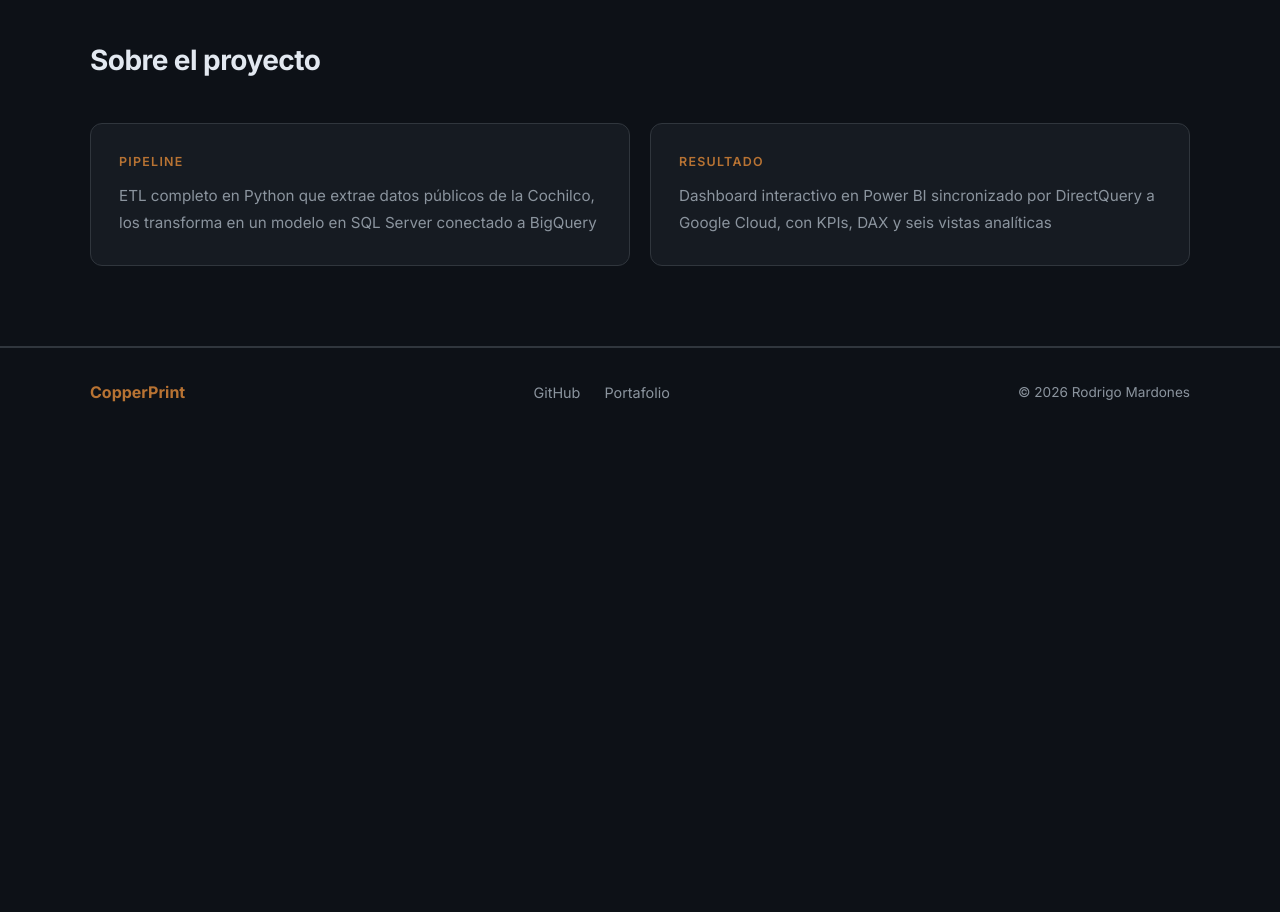
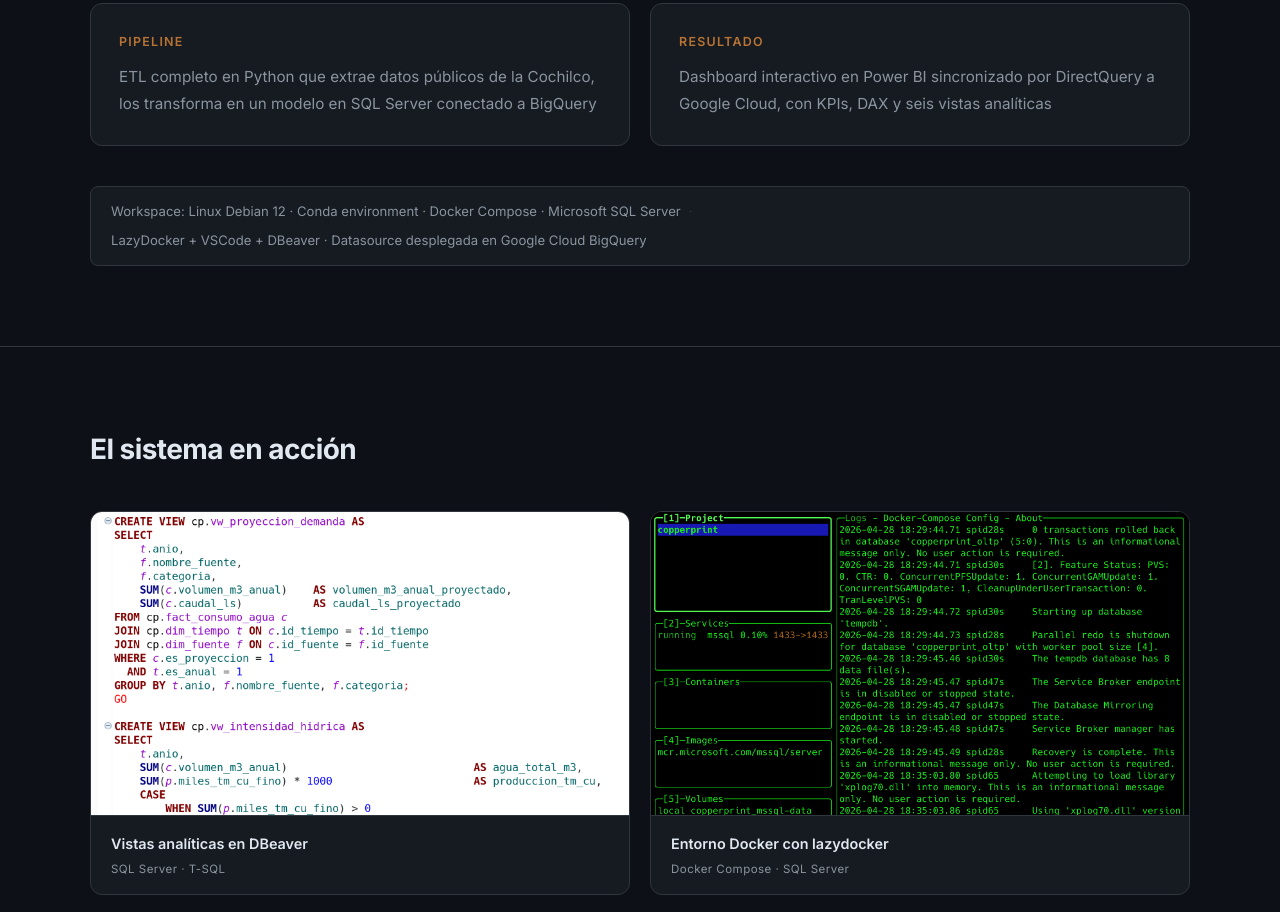
Before and after one commit to rmardonesa/CopperPrint, an Astro site in the folder web/: page / in a window 1280 px wide. Shown: the part 1830-2742 px from the top of the page. Before the commit the page ends 2267 px from the top, so only its background shows below. Built offline with nearby package versions, Linux system fonts and the light colour scheme; Astro itself is replaced by a stand-in of ours.

Commit message:
Se agrega showcase y otros contenidos

```diff
--- a/web/src/components/ContextSection.astro
+++ b/web/src/components/ContextSection.astro
@@ -21,6 +21,12 @@ const cards = [
           <p class="context__card-body">{body}</p>
         </article>
       ))}
+    </div>
+
+    <div class="context__env">
+      <span class="context__env-item">Workspace: Linux Debian 12 · Conda environment · Docker Compose · Microsoft SQL Server</span>
+      <span class="context__env-sep">·</span>
+      <span class="context__env-item">LazyDocker + VSCode + DBeaver · Datasource desplegada en Google Cloud BigQuery</span>
     </div>
   </div>
 </section>
@@ -77,4 +83,19 @@ const cards = [
       line-height: 1.75;
     }
   }
+
+  .context__env {
+    display: flex;
+    flex-wrap: wrap;
+    gap: 0.5rem;
+    align-items: center;
+    font-size: 0.82rem;
+    color: var(--muted);
+    padding: 0.85rem 1.25rem;
+    border: 1px solid var(--border);
+    border-radius: 8px;
+    background-color: var(--surface);
+  }
+
+  .context__env-sep { color: var(--border); }
 </style>
--- a/web/src/components/PipelineFlow.astro
+++ b/web/src/components/PipelineFlow.astro
@@ -72,11 +72,6 @@ const steps = [
       ))}
     </ol>
 
-    <div class="pipeline__env">
-      <span class="pipeline__env-item">Workspace: Linux Debian 12 · Conda environment · Docker Compose · Microsoft SQL Server</span>
-      <span class="pipeline__env-sep">·</span>
-      <span class="pipeline__env-item">LazyDocker + VSCode + DBeaver · Datasource desplegada en Google Cloud BigQuery</span>
-    </div>
   </div>
 </section>
 
@@ -185,19 +180,5 @@ const steps = [
       }
     }
 
-    &__env {
-      display: flex;
-      flex-wrap: wrap;
-      gap: 0.5rem;
-      align-items: center;
-      font-size: 0.82rem;
-      color: var(--muted);
-      padding: 0.85rem 1.25rem;
-      border: 1px solid var(--border);
-      border-radius: 8px;
-      background-color: var(--surface);
-    }
-
-    &__env-sep { color: var(--border); }
   }
 </style>
--- /dev/null
+++ b/web/src/components/ShowcaseSection.astro
@@ -0,0 +1,130 @@
+---
+const items = [
+  {
+    src:   '/screenshots/dbeaver-vistas.png',
+    title: 'Vistas analíticas en DBeaver',
+    tag:   'SQL Server · T-SQL',
+  },
+  {
+    src:   '/screenshots/lazydocker.png',
+    title: 'Entorno Docker con lazydocker',
+    tag:   'Docker Compose · SQL Server',
+  },
+  {
+    src:   '/screenshots/etl-diagrama.png',
+    title: 'Flujo ETL',
+    tag:   'Python · pandas · SQLAlchemy',
+  },
+  {
+    src:   '/screenshots/powerbi-relaciones.png',
+    title: 'Modelo estrella en Power BI',
+    tag:   'DAX · Cardinalidad · DirectQuery',
+  },
+];
+---
+
+<section class="showcase">
+  <div class="showcase__inner">
+    <h2 class="showcase__heading">El sistema en acción</h2>
+    <div class="showcase__grid">
+      {items.map(({ src, title, tag }) => (
+        <figure class="showcase__card">
+          <div class="showcase__img-wrap">
+            <img src={src} alt={title} class="showcase__img" loading="lazy" />
+          </div>
+          <figcaption class="showcase__caption">
+            <span class="showcase__caption-title">{title}</span>
+            <span class="showcase__caption-tag">{tag}</span>
+          </figcaption>
+        </figure>
+      ))}
+    </div>
+
+  </div>
+</section>
+
+<style lang="scss">
+  .showcase {
+    padding: 5rem 1.5rem;
+    border-bottom: 1px solid var(--border);
+
+    &__inner {
+      max-width: 1100px;
+      margin: 0 auto;
+      display: flex;
+      flex-direction: column;
+      gap: 2.5rem;
+    }
+
+    &__heading {
+      font-size: 1.75rem;
+      font-weight: 700;
+      letter-spacing: -0.02em;
+    }
+
+    &__grid {
+      display: grid;
+      grid-template-columns: repeat(2, 1fr);
+      gap: 1.25rem;
+
+      @media (max-width: 640px) {
+        grid-template-columns: 1fr;
+      }
+    }
+
+    &__card {
+      margin: 0;
+      display: flex;
+      flex-direction: column;
+      gap: 0;
+      background-color: var(--surface);
+      border: 1px solid var(--border);
+      border-radius: 12px;
+      overflow: hidden;
+      transition: border-color 0.2s;
+
+      &:hover { border-color: var(--copper); }
+    }
+
+    &__img-wrap {
+      width: 100%;
+      aspect-ratio: 16 / 9;
+      overflow: hidden;
+      background-color: var(--bg);
+    }
+
+    &__img {
+      width: 100%;
+      height: 100%;
+      object-fit: cover;
+      object-position: top left;
+      display: block;
+      transition: transform 0.35s ease;
+
+      .showcase__card:hover & {
+        transform: scale(1.03);
+      }
+    }
+
+    &__caption {
+      display: flex;
+      flex-direction: column;
+      gap: 0.3rem;
+      padding: 1rem 1.25rem;
+      border-top: 1px solid var(--border);
+    }
+
+    &__caption-title {
+      font-size: 0.9rem;
+      font-weight: 600;
+      color: var(--text);
+    }
+
+    &__caption-tag {
+      font-size: 0.72rem;
+      color: var(--muted);
+      letter-spacing: 0.04em;
+    }
+  }
+
+</style>
--- a/web/src/pages/index.astro
+++ b/web/src/pages/index.astro
@@ -4,6 +4,7 @@ import Hero from '../components/Hero.astro';
 import Dashboard from '../components/Dashboard.astro';
 import PipelineFlow from '../components/PipelineFlow.astro';
 import ContextSection from '../components/ContextSection.astro';
+import ShowcaseSection from '../components/ShowcaseSection.astro';
 import Footer from '../components/Footer.astro';
 ---
 
@@ -13,6 +14,7 @@ import Footer from '../components/Footer.astro';
     <PipelineFlow />
     <Dashboard />
     <ContextSection />
+    <ShowcaseSection />
   </main>
   <Footer />
 </Base>
```
Also changed, not shown: web/public/screenshots/dbeaver-vistas.png (added), web/public/screenshots/etl-diagrama.png (added), web/public/screenshots/lazydocker.png (added), web/public/screenshots/powerbi-relaciones.png (added).
